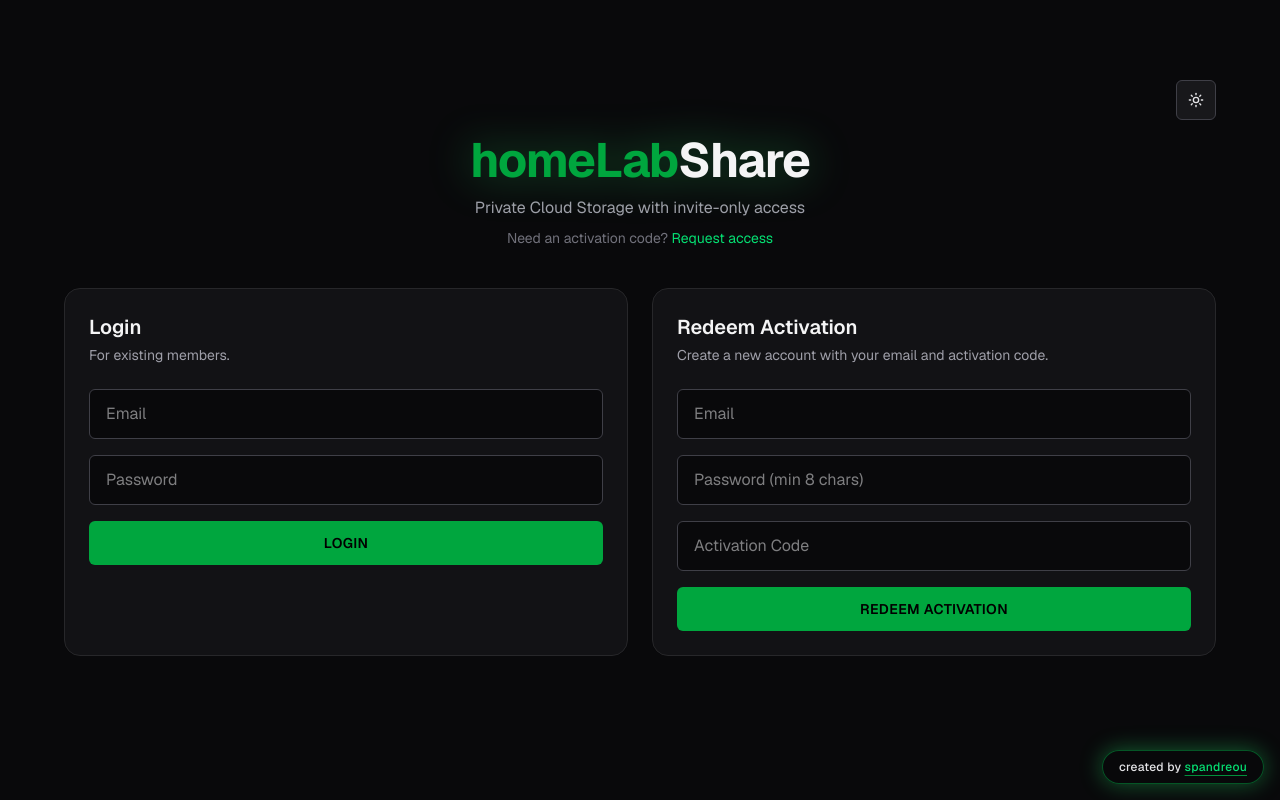
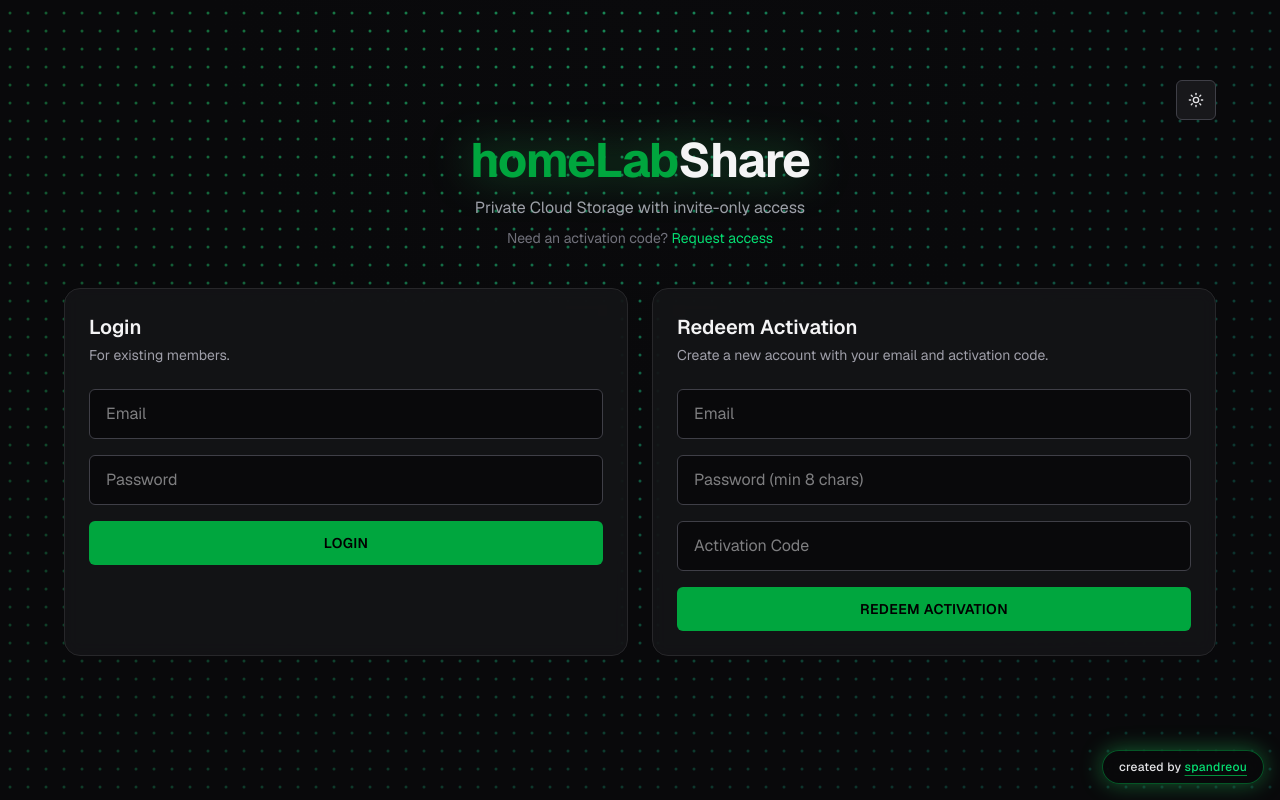
Before and after one commit to spandreou/homelabshare, a Next.js app: page / in a window 1280 px wide. Built offline with nearby package versions, Linux system fonts and the light colour scheme; no server answers.

Commit message:
Add dot field landing background

```diff
--- /dev/null
+++ b/src/components/DotField.module.css
@@ -0,0 +1,5 @@
+.container {
+  position: relative;
+  width: 100%;
+  height: 100%;
+}
--- /dev/null
+++ b/src/components/DotField.tsx
@@ -0,0 +1,313 @@
+"use client";
+
+import { memo, useEffect, useId, useRef } from "react";
+import styles from "./DotField.module.css";
+
+const TWO_PI = Math.PI * 2;
+
+type Dot = {
+  ax: number;
+  ay: number;
+  sx: number;
+  sy: number;
+  vx: number;
+  vy: number;
+  x: number;
+  y: number;
+};
+
+type DotFieldProps = React.HTMLAttributes<HTMLDivElement> & {
+  dotRadius?: number;
+  dotSpacing?: number;
+  cursorRadius?: number;
+  cursorForce?: number;
+  bulgeOnly?: boolean;
+  bulgeStrength?: number;
+  glowRadius?: number;
+  sparkle?: boolean;
+  waveAmplitude?: number;
+  gradientFrom?: string;
+  gradientTo?: string;
+  glowColor?: string;
+};
+
+const DotField = memo(function DotField({
+  dotRadius = 1.5,
+  dotSpacing = 14,
+  cursorRadius = 500,
+  cursorForce = 0.1,
+  bulgeOnly = true,
+  bulgeStrength = 67,
+  glowRadius = 160,
+  sparkle = false,
+  waveAmplitude = 0,
+  gradientFrom = "rgba(34, 197, 94, 0.35)",
+  gradientTo = "rgba(20, 184, 166, 0.22)",
+  glowColor = "rgba(34, 197, 94, 0.22)",
+  className,
+  ...rest
+}: DotFieldProps) {
+  const canvasRef = useRef<HTMLCanvasElement | null>(null);
+  const glowRef = useRef<SVGCircleElement | null>(null);
+  const dotsRef = useRef<Dot[]>([]);
+  const mouseRef = useRef({ x: -9999, y: -9999, prevX: -9999, prevY: -9999, speed: 0 });
+  const rafRef = useRef<number | null>(null);
+  const sizeRef = useRef({ w: 0, h: 0, offsetX: 0, offsetY: 0 });
+  const glowOpacity = useRef(0);
+  const engagement = useRef(0);
+  const rebuildRef = useRef<(() => void) | null>(null);
+  const propsRef = useRef({
+    dotRadius,
+    dotSpacing,
+    cursorRadius,
+    cursorForce,
+    bulgeOnly,
+    bulgeStrength,
+    sparkle,
+    waveAmplitude,
+    gradientFrom,
+    gradientTo,
+  });
+  const glowId = `dot-field-glow-${useId().replace(/:/g, "")}`;
+
+  propsRef.current = {
+    dotRadius,
+    dotSpacing,
+    cursorRadius,
+    cursorForce,
+    bulgeOnly,
+    bulgeStrength,
+    sparkle,
+    waveAmplitude,
+    gradientFrom,
+    gradientTo,
+  };
+
+  useEffect(() => {
+    const canvas = canvasRef.current;
+    const glowEl = glowRef.current;
+    if (!canvas) return;
+
+    const canvasContext = canvas.getContext("2d", { alpha: true });
+    if (!canvasContext) return;
+    const ctx: CanvasRenderingContext2D = canvasContext;
+
+    const dpr = Math.min(window.devicePixelRatio || 1, 2);
+    let resizeTimer: ReturnType<typeof setTimeout> | undefined;
+
+    function buildDots(w: number, h: number) {
+      const p = propsRef.current;
+      const step = p.dotRadius + p.dotSpacing;
+      const cols = Math.floor(w / step);
+      const rows = Math.floor(h / step);
+      const padX = (w % step) / 2;
+      const padY = (h % step) / 2;
+      const dots = new Array<Dot>(rows * cols);
+      let idx = 0;
+
+      for (let row = 0; row < rows; row++) {
+        for (let col = 0; col < cols; col++) {
+          const ax = padX + col * step + step / 2;
+          const ay = padY + row * step + step / 2;
+          dots[idx++] = { ax, ay, sx: ax, sy: ay, vx: 0, vy: 0, x: ax, y: ay };
+        }
+      }
+
+      dotsRef.current = dots;
+    }
+
+    function doResize() {
+      if (!canvas?.parentElement) return;
+
+      const rect = canvas.parentElement.getBoundingClientRect();
+      const w = rect.width;
+      const h = rect.height;
+
+      canvas.width = w * dpr;
+      canvas.height = h * dpr;
+      canvas.style.width = `${w}px`;
+      canvas.style.height = `${h}px`;
+      ctx.setTransform(dpr, 0, 0, dpr, 0, 0);
+
+      sizeRef.current = {
+        w,
+        h,
+        offsetX: rect.left + window.scrollX,
+        offsetY: rect.top + window.scrollY,
+      };
+
+      buildDots(w, h);
+    }
+
+    function resize() {
+      clearTimeout(resizeTimer);
+      resizeTimer = setTimeout(doResize, 100);
+    }
+
+    function onMouseMove(e: MouseEvent) {
+      const s = sizeRef.current;
+      mouseRef.current.x = e.pageX - s.offsetX;
+      mouseRef.current.y = e.pageY - s.offsetY;
+    }
+
+    function updateMouseSpeed() {
+      const m = mouseRef.current;
+      const dx = m.prevX - m.x;
+      const dy = m.prevY - m.y;
+      const dist = Math.sqrt(dx * dx + dy * dy);
+      m.speed += (dist - m.speed) * 0.5;
+      if (m.speed < 0.001) m.speed = 0;
+      m.prevX = m.x;
+      m.prevY = m.y;
+    }
+
+    const speedInterval = window.setInterval(updateMouseSpeed, 20);
+    let frameCount = 0;
+
+    function tick() {
+      frameCount++;
+      const dots = dotsRef.current;
+      const m = mouseRef.current;
+      const { w, h } = sizeRef.current;
+      const p = propsRef.current;
+      const t = frameCount * 0.02;
+      const targetEngagement = Math.min(m.speed / 5, 1);
+
+      engagement.current += (targetEngagement - engagement.current) * 0.06;
+      if (engagement.current < 0.001) engagement.current = 0;
+
+      const eng = engagement.current;
+      glowOpacity.current += (eng - glowOpacity.current) * 0.08;
+
+      if (glowEl) {
+        glowEl.setAttribute("cx", String(m.x));
+        glowEl.setAttribute("cy", String(m.y));
+        glowEl.style.opacity = String(glowOpacity.current);
+      }
+
+      ctx.clearRect(0, 0, w, h);
+
+      const grad = ctx.createLinearGradient(0, 0, w, h);
+      grad.addColorStop(0, p.gradientFrom);
+      grad.addColorStop(1, p.gradientTo);
+      ctx.fillStyle = grad;
+
+      const crSq = p.cursorRadius * p.cursorRadius;
+      const rad = p.dotRadius / 2;
+
+      ctx.beginPath();
+
+      for (let i = 0; i < dots.length; i++) {
+        const d = dots[i];
+        const dx = m.x - d.ax;
+        const dy = m.y - d.ay;
+        const distSq = dx * dx + dy * dy;
+
+        if (distSq < crSq && eng > 0.01) {
+          const dist = Math.sqrt(distSq);
+          const angle = Math.atan2(dy, dx);
+
+          if (p.bulgeOnly) {
+            const influence = 1 - dist / p.cursorRadius;
+            const push = influence * influence * p.bulgeStrength * eng;
+            d.sx += (d.ax - Math.cos(angle) * push - d.sx) * 0.15;
+            d.sy += (d.ay - Math.sin(angle) * push - d.sy) * 0.15;
+          } else {
+            const move = (500 / Math.max(dist, 1)) * (m.speed * p.cursorForce);
+            d.vx += Math.cos(angle) * -move;
+            d.vy += Math.sin(angle) * -move;
+          }
+        } else if (p.bulgeOnly) {
+          d.sx += (d.ax - d.sx) * 0.1;
+          d.sy += (d.ay - d.sy) * 0.1;
+        }
+
+        if (!p.bulgeOnly) {
+          d.vx *= 0.9;
+          d.vy *= 0.9;
+          d.x = d.ax + d.vx;
+          d.y = d.ay + d.vy;
+          d.sx += (d.x - d.sx) * 0.1;
+          d.sy += (d.y - d.sy) * 0.1;
+        }
+
+        let drawX = d.sx;
+        let drawY = d.sy;
+
+        if (p.waveAmplitude > 0) {
+          drawY += Math.sin(d.ax * 0.03 + t) * p.waveAmplitude;
+          drawX += Math.cos(d.ay * 0.03 + t * 0.7) * p.waveAmplitude * 0.5;
+        }
+
+        const sparkleRadius = p.sparkle && ((((i * 2654435761) ^ (frameCount >> 3)) >>> 0) % 100) < 3 ? rad * 1.8 : rad;
+        ctx.moveTo(drawX + sparkleRadius, drawY);
+        ctx.arc(drawX, drawY, sparkleRadius, 0, TWO_PI);
+      }
+
+      ctx.fill();
+      rafRef.current = window.requestAnimationFrame(tick);
+    }
+
+    doResize();
+    window.addEventListener("resize", resize);
+    window.addEventListener("mousemove", onMouseMove, { passive: true });
+    rafRef.current = window.requestAnimationFrame(tick);
+    rebuildRef.current = () => {
+      const { w, h } = sizeRef.current;
+      if (w > 0 && h > 0) buildDots(w, h);
+    };
+
+    return () => {
+      if (rafRef.current !== null) window.cancelAnimationFrame(rafRef.current);
+      window.clearInterval(speedInterval);
+      clearTimeout(resizeTimer);
+      window.removeEventListener("resize", resize);
+      window.removeEventListener("mousemove", onMouseMove);
+    };
+  }, []);
+
+  useEffect(() => {
+    rebuildRef.current?.();
+  }, [dotRadius, dotSpacing]);
+
+  return (
+    <div className={[styles.container, className].filter(Boolean).join(" ")} {...rest}>
+      <canvas
+        ref={canvasRef}
+        style={{
+          position: "absolute",
+          inset: 0,
+          width: "100%",
+          height: "100%",
+        }}
+      />
+      <svg
+        aria-hidden="true"
+        style={{
+          position: "absolute",
+          inset: 0,
+          width: "100%",
+          height: "100%",
+          pointerEvents: "none",
+        }}
+      >
+        <defs>
+          <radialGradient id={glowId}>
+            <stop offset="0%" stopColor={glowColor} />
+            <stop offset="100%" stopColor="transparent" />
+          </radialGradient>
+        </defs>
+        <circle
+          ref={glowRef}
+          cx="-9999"
+          cy="-9999"
+          r={glowRadius}
+          fill={`url(#${glowId})`}
+          style={{ opacity: 0, willChange: "opacity" }}
+        />
+      </svg>
+    </div>
+  );
+});
+
+export default DotField;
--- a/src/components/LandingClient.tsx
+++ b/src/components/LandingClient.tsx
@@ -6,6 +6,7 @@ import { useFormStatus } from "react-dom";
 import toast from "react-hot-toast";
 import { loginAction, registerAction } from "../app/actions";
 import { initialAuthState } from "../app/action-types";
+import DotField from "./DotField";
 import { ThemeSwitcher } from "./ThemeSwitcher";
 
 function SubmitButton({ idleLabel, pendingLabel }: { idleLabel: string; pendingLabel: string }) {
@@ -43,8 +44,25 @@ export default function LandingClient() {
   }, [registerState.error]);
 
   return (
-    <main className="min-h-screen bg-zinc-100 px-6 py-12 text-zinc-900 dark:bg-zinc-950 dark:text-zinc-100">
-      <div className="mx-auto flex min-h-[80vh] max-w-6xl flex-col justify-center">
+    <main className="relative isolate min-h-screen overflow-hidden bg-zinc-100 px-6 py-12 text-zinc-900 dark:bg-zinc-950 dark:text-zinc-100">
+      <div aria-hidden="true" className="pointer-events-none absolute inset-0 z-0">
+        <DotField
+          dotRadius={3}
+          dotSpacing={15}
+          bulgeStrength={58}
+          glowRadius={190}
+          cursorRadius={460}
+          cursorForce={0.1}
+          gradientFrom="rgba(34, 197, 94, 0.82)"
+          gradientTo="rgba(20, 184, 166, 0.58)"
+          glowColor="rgba(34, 197, 94, 0.28)"
+        />
+      </div>
+      <div
+        aria-hidden="true"
+        className="pointer-events-none absolute inset-0 z-0 bg-[radial-gradient(circle_at_top,rgba(255,255,255,0.38),rgba(244,244,245,0.66)_38%,rgba(244,244,245,0.86)_72%)] dark:bg-[radial-gradient(circle_at_top,rgba(24,24,27,0.06),rgba(9,9,11,0.32)_42%,rgba(9,9,11,0.62)_78%)]"
+      />
+      <div className="relative z-10 mx-auto flex min-h-[80vh] max-w-6xl flex-col justify-center">
         <header className="mb-10 text-center">
           <div className="mb-4 flex justify-end">
             <ThemeSwitcher />
```
